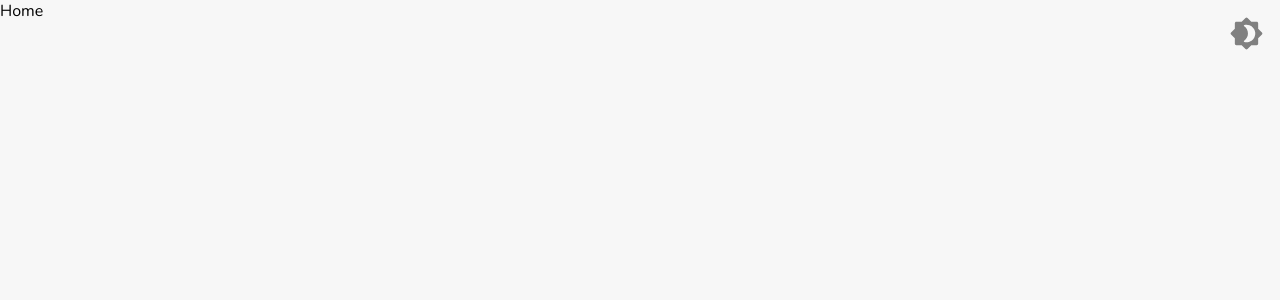
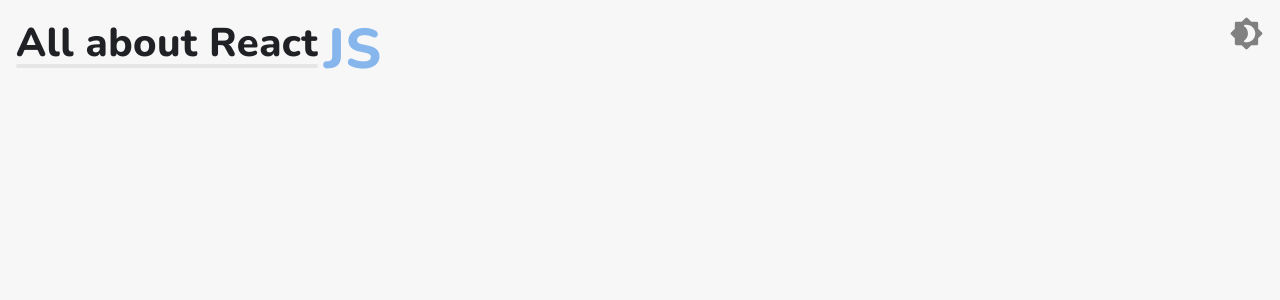
Before and after one commit to DemonDaddy22/all-about-reactJS, a React (Create React App) app: page / in a window 1280 px wide. Shown: the top 300 px of the page. Built offline with nearby package versions, Linux system fonts and the light colour scheme.

Commit message:
add home header

```diff
--- a/src/components/Home/index.js
+++ b/src/components/Home/index.js
@@ -5,5 +5,13 @@
 
 export default class Home extends React.Component {
 
-    render = () => <Page>Home</Page>;
+    render = () => <Page>
+        <div className={classes.homeContainer}>
+            <div className={classes.headerWrapper}>
+                <div className={classes.header}>
+                    <span className={classes.headerText}>All about React<div className={classes.underline}></div></span><span className={classes.headerHighlight}>JS</span>
+                </div>
+            </div>
+        </div>
+    </Page>;
 }
--- a/src/components/Home/styles.module.css
+++ b/src/components/Home/styles.module.css
@@ -0,0 +1,75 @@
+.homeContainer {
+    position: relative;
+    min-width: inherit;
+    min-height: inherit;
+    padding: 16px;
+}
+
+.headerWrapper {
+    display: flex;
+    flex-direction: column;
+    align-items: center;
+}
+
+.header {
+    color: var(--text);
+    font-size: 2.5rem;
+    letter-spacing: 0.4px;
+    font-weight: bold;
+    display: flex;
+    flex: 1;
+    transition: color 0.5s ease-in-out;
+}
+
+.headerText {
+    position: relative;
+}
+
+.underline {
+    width: 100%;
+    height: 4px;
+    margin-top: -6px;
+    border-radius: 2px;
+    background-color: var(--text-opposite);
+    transition: background-color 0.5s ease-in-out;
+}
+
+.headerHighlight {
+    color: #ab87d4;
+    margin-left: 6px;
+    margin-top: -5px;
+    font-size: 1.4em;
+    animation: colorChange 20s ease-in-out infinite;
+}
+
+@-webkit-keyframes colorChange {
+    0% { color: #da708a; }
+    10% { color: #d36ecb; }
+    20% { color: #ab87d4; }
+    30% { color: #858fe4; }
+    40% { color: #87bcee; }
+    60% { color: #87d4bd; }
+    70% { color: #d6e099; }
+    80% { color: #e0bb74; }
+    90% { color: #e2786a; }
+    100% { color: #da708a; }
+}
+
+@keyframes colorChange {
+    0% { color: #da708a; }
+    10% { color: #d36ecb; }
+    20% { color: #ab87d4; }
+    30% { color: #858fe4; }
+    40% { color: #87bcee; }
+    60% { color: #87d4bd; }
+    70% { color: #d6e099; }
+    80% { color: #e0bb74; }
+    90% { color: #e2786a; }
+    100% { color: #da708a; }
+}
+
+@media (min-width: 900px) {
+    .headerWrapper {
+        flex-direction: row;
+    }
+}
```
Also changed, not shown: src/components/Home/components/ProjectCards/index.js (added), src/components/Home/components/ProjectCards/styles.module.css (added).
